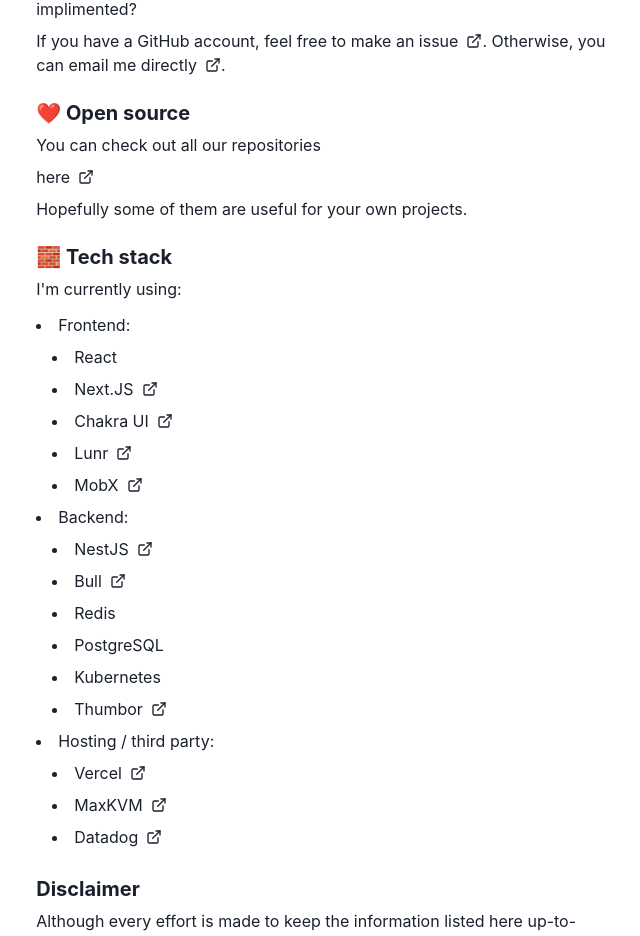
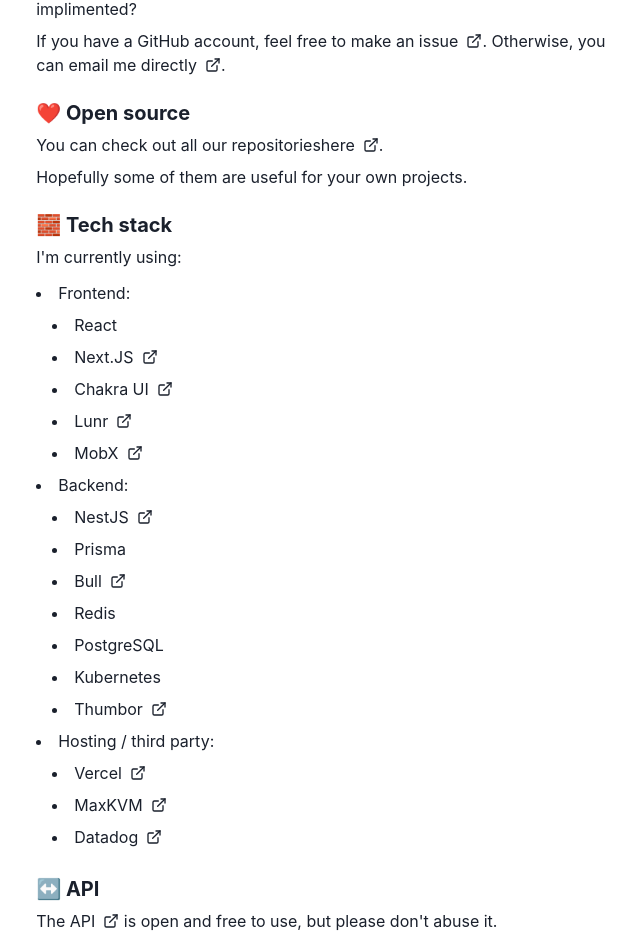
Before and after one commit to Michigan-Tech-Courses/frontend, a Next.js app: page /about in a window 1280 px wide. Shown: the part 590-1526 px from the top of the page, without its empty margins (317-957 px from the left). Built offline with nearby package versions, Linux system fonts and the light colour scheme; no server answers.

Commit message:
Update about page

```diff
--- a/pages/about.tsx
+++ b/pages/about.tsx
@@ -23,7 +23,7 @@ const AboutPage = () => (
 				</Text>
 
 				<Text as="span">
-          It currently costs ~$6 / month to host this, so if you found it useful feel free to <WrappedLink href="https://github.com/sponsors/codetheweb/" display="inline-block">sponsor me</WrappedLink> or <WrappedLink href="https://www.buymeacoffee.com/maxisom" display="inline-block">buy me a coffee</WrappedLink>.
+          It currently costs ~$9 / month to host this, so if you found it useful feel free to <WrappedLink href="https://github.com/sponsors/codetheweb/" display="inline-block">sponsor me</WrappedLink> or <WrappedLink href="https://www.buymeacoffee.com/maxisom" display="inline-block">buy me a coffee</WrappedLink>.
 				</Text>
 			</VStack>
 
@@ -52,8 +52,10 @@ const AboutPage = () => (
 			<VStack align="flex-start">
 				<Heading size="md">❤️ Open source</Heading>
 
-				<Text as="span">You can check out all our repositories</Text>
-				<WrappedLink href="https://github.com/Michigan-Tech-Courses" display="inline-block">here</WrappedLink>.
+				<Text as="span">
+					You can check out all our repositories
+					<WrappedLink href="https://github.com/Michigan-Tech-Courses" display="inline-block">here</WrappedLink>.
+				</Text>
 
 				<Text as="span">
           Hopefully some of them are useful for your own projects.
@@ -96,6 +98,9 @@ const AboutPage = () => (
 								<WrappedLink href="https://nestjs.com/" display="inline-block">NestJS</WrappedLink>
 							</ListItem>
 							<ListItem>
+								Prisma
+							</ListItem>
+							<ListItem>
 								<WrappedLink href="https://github.com/OptimalBits/bull" display="inline-block">Bull</WrappedLink>
 							</ListItem>
 							<ListItem>Redis</ListItem>
@@ -125,6 +130,14 @@ const AboutPage = () => (
 				</UnorderedList>
 			</VStack>
 
+			<VStack align="flex-start">
+				<Heading size="md">↔️ API</Heading>
+
+				<Text as="span">
+					<WrappedLink href="https://api.michigantechcourses.com/docs/static/index.html" display="inline-block">The API</WrappedLink> is open and free to use, but please don't abuse it.
+				</Text>
+			</VStack>
+
 			<VStack align="flex-start" mb={12}>
 				<Heading size="md">Disclaimer</Heading>
 
```
